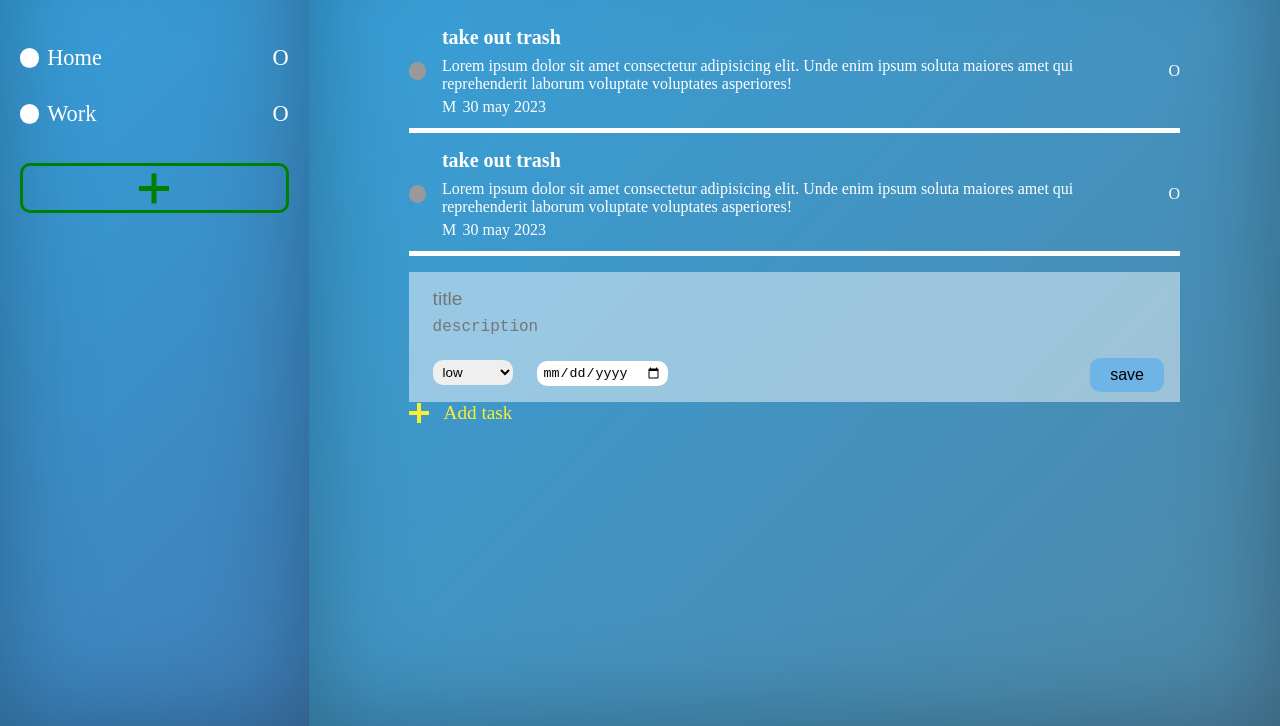
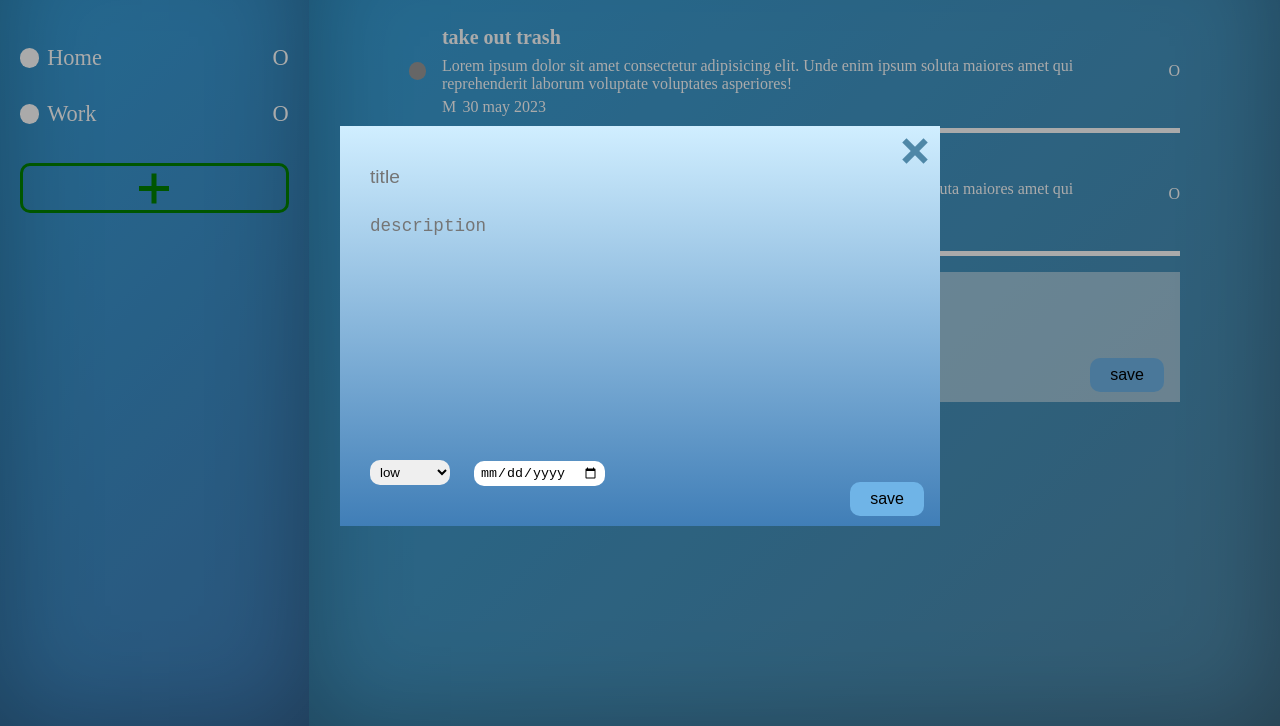
Before and after one commit to heno-s/odin-todo-manager-ts, a website: page dist/index.html in a window 1280 px wide. Shown: the part 74-800 px from the top of the page. Drawn offline with Linux system fonts and the light colour scheme.

Commit message:
Add dialog markup and style it

```diff
--- a/dist/index.html
+++ b/dist/index.html
@@ -126,7 +126,38 @@
                     <div class="add-task-mark"></div>
                     Add task
                 </div>
+
+                <dialog>
+                    <form method="dialog" class="add-task-form">
+                        <div class="close-dialog"></div>
+                        <input
+                            type="text"
+                            placeholder="title"
+                            name="title"
+                            class="title"
+                        />
+                        <textarea
+                            placeholder="description"
+                            name="description"
+                            class="description"
+                        ></textarea>
+                        <div>
+                            <select class="priority" name="priority">
+                                <option value="0">low</option>
+                                <option value="1">medium</option>
+                                <option value="2">high</option>
+                            </select>
+                            <input
+                                type="date"
+                                name="due-date"
+                                class="due-date"
+                            />
+                        </div>
+                        <button class="save-button">save</button>
+                    </form>
+                </dialog>
             </main>
         </div>
+        <script src="index.js"></script>
     </body>
 </html>
--- /dev/null
+++ b/dist/index.js
@@ -0,0 +1 @@
+document.querySelector("dialog").showModal();
--- a/dist/style.css
+++ b/dist/style.css
@@ -249,3 +249,59 @@ main {
     padding: 8px 20px;
     border-radius: 10px;
 }
+
+dialog::backdrop {
+    background-color: #0005;
+}
+
+dialog {
+    left: 50%;
+    top: 50%;
+    transform: translate(-50%, -50%);
+    background-color: transparent;
+    border: none;
+    position: relative;
+}
+
+dialog .add-task-form {
+    background: linear-gradient(#d0eeff, #407eb7);
+    height: 50vh;
+    width: 600px;
+    padding: 40px 30px;
+    display: flex;
+    flex-direction: column;
+    gap: 20px;
+}
+
+.close-dialog {
+    cursor: pointer;
+    position: absolute;
+    right: 10px;
+    top: 10px;
+    width: 30px;
+    aspect-ratio: 1;
+    display: grid;
+    place-items: center;
+}
+
+.close-dialog::before,
+.close-dialog::after {
+    content: "";
+    width: 30px;
+    height: 6px;
+    background-color: #4e87a7;
+    position: absolute;
+}
+
+.close-dialog::before {
+    rotate: 45deg;
+}
+
+.close-dialog::after {
+    rotate: 135deg;
+}
+
+dialog .description {
+    font-size: 1.1rem;
+    flex: 1;
+}
```
